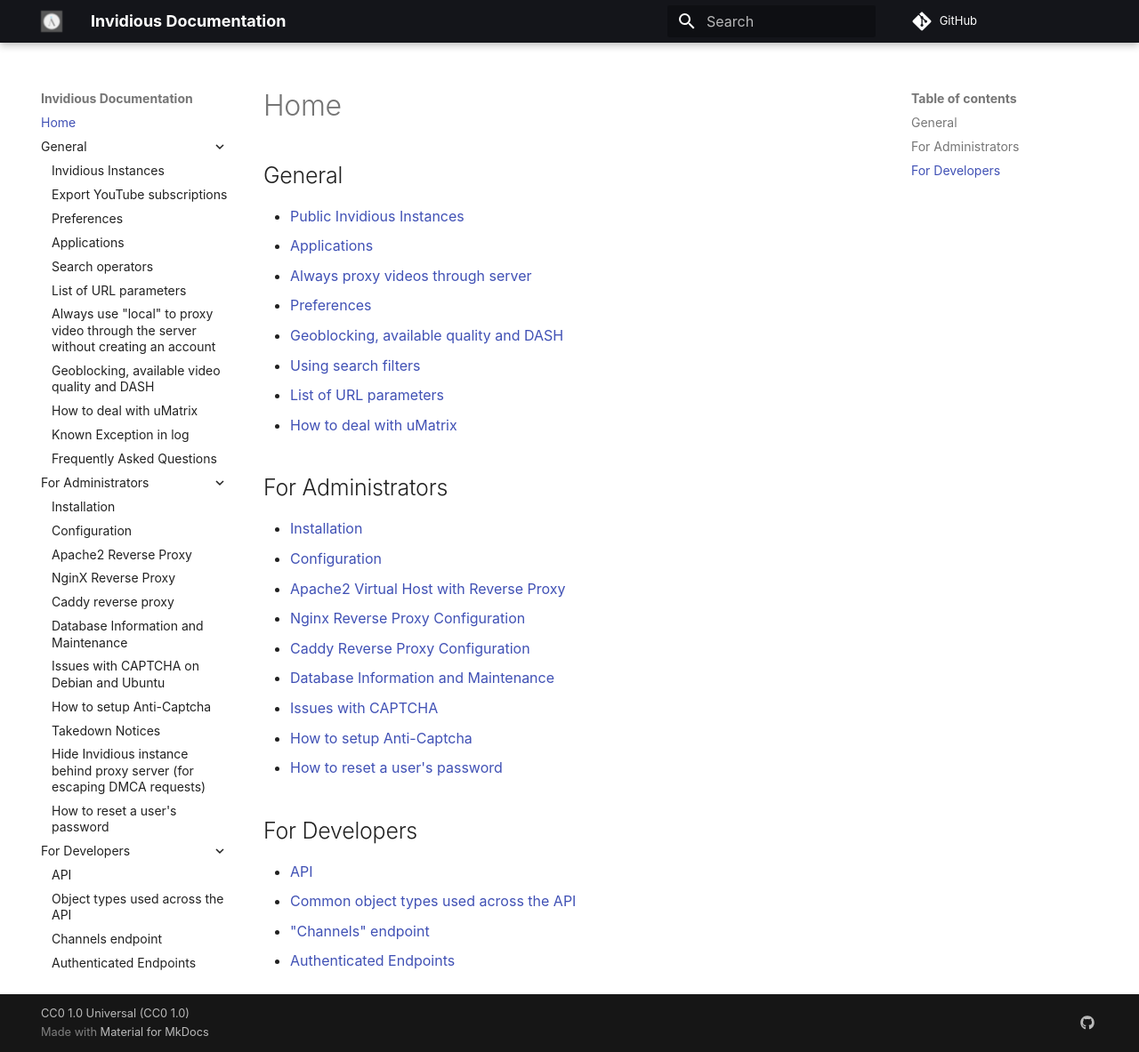
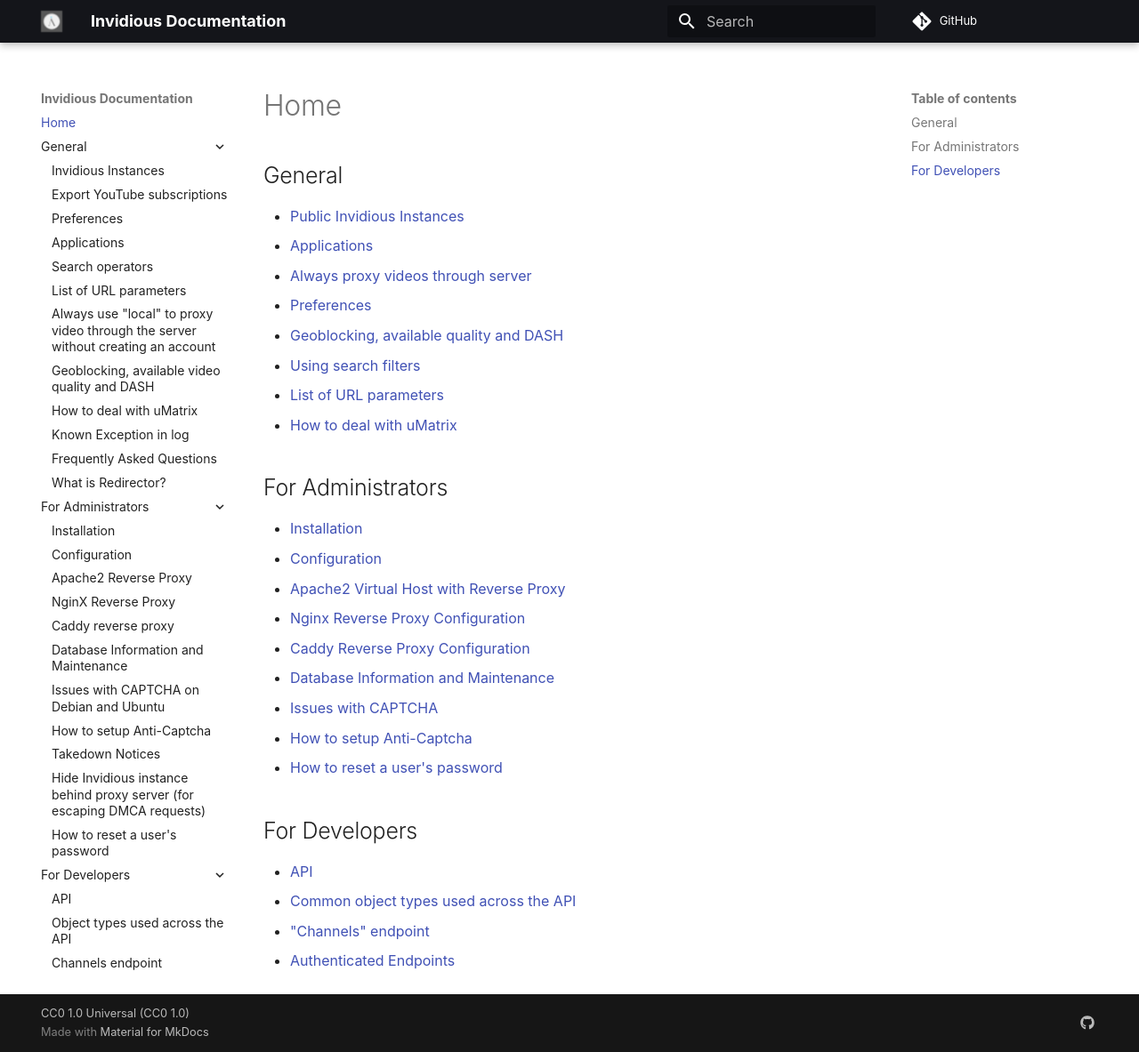
Before and after one commit to iv-org/documentation, an MkDocs documentation site: the page built from docs/index.md, in a window 1280 px wide and 1183 px high. Shown: the whole window at 89% size. Built offline with MkDocs 1.6.1 and Material for MkDocs 9.7.7, drawn with Linux system fonts in a browser that asks for light colours; comment, search, counter and statistics services are not loaded.

Commit message:
Add redirector-setup.md to the 'nav' configuration

```diff
--- a/mkdocs.yml
+++ b/mkdocs.yml
@@ -20,6 +20,7 @@
     - 'umatrix.md'
     - 'known-exception.md'
     - 'faq.md'
+    - 'redirector-setup.md'
   - 'For Administrators':
     - 'installation.md'
     - 'configuration.md'
```
